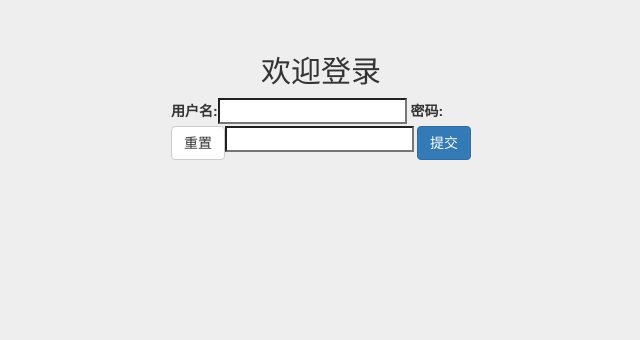
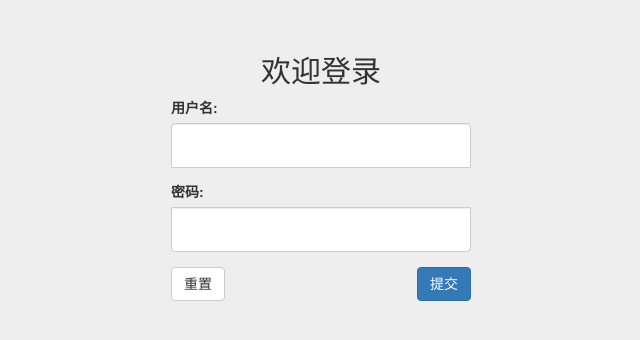
Before and after one commit to xiaxiaoxu/interface_autotest_platform, a Django app: page /login/ in a window 1280 px wide. Shown: the part 102-442 px from the top of the page, without its empty margins (319-959 px from the left). Run offline with Django 3.2, Linux system fonts and the light colour scheme; some libraries are stand-ins or nearby versions.

Commit message:
登录页面样式调整、导航栏切换样式调整

```diff
--- a/auto_test/forms.py
+++ b/auto_test/forms.py
@@ -1,5 +1,5 @@
 from django import forms
 
 class UserForm(forms.Form):
-    username = forms.CharField(label="用户名", max_length=128)
-    password = forms.CharField(label="密码", max_length=256, widget=forms.PasswordInput)
+    username = forms.CharField(label="用户名", max_length=128, widget=forms.TextInput(attrs={'class': 'form-control'}))
+    password = forms.CharField(label="密码", max_length=256, widget=forms.PasswordInput(attrs={'class': 'form-control'}))
--- a/auto_test/templates/auto_test/base.html
+++ b/auto_test/templates/auto_test/base.html
@@ -36,22 +36,12 @@
         </div>
 
        <div class="collapse navbar-collapse" id="my-nav">
-          <ul class="nav navbar-nav">
+          <ul id="mytab" class="nav navbar-nav">
             <li class="active"><a href="/project/">项目</a></li>
-          </ul>
-          <ul class="nav navbar-nav">
             <li class="active"><a href="/module/">模块</a></li>
-          </ul>
-           <ul class="nav navbar-nav">
             <li class="active"><a href="/testcase/">测试用例</a></li>
-          </ul>
-          <ul class="nav navbar-nav">
             <li class="active"><a href="/testrecord/">测试用例执行结果</a></li>
-          </ul>
-          <ul class="nav navbar-nav">
             <li class="active"><a href="/testsuit/">测试集合</a></li>
-          </ul>
-          <ul class="nav navbar-nav">
             <li class="active"><a href="/testsuitrecord/">测试集合执行结果</a></li>
           </ul>
           <ul class="nav navbar-nav navbar-right">
@@ -74,5 +64,10 @@
     <script src="{% static 'js/jquery-3.4.1.js' %}"></script>
     <!-- Include all compiled plugins (below), or include individual files as needed -->
     <script src="{% static 'bootstrap/js/bootstrap.min.js' %}"></script>
+  <script>
+     //$('#mytab a[href="#xw2"]').tab('show');
+     //#$('#mytab a:last').tab('show');
+     $('#mytab a:eq(1)').tab('show')
+ </script>
   </body>
 </html>
--- a/auto_test/templates/auto_test/login.html
+++ b/auto_test/templates/auto_test/login.html
@@ -1,10 +1,7 @@
 {% extends 'auto_test/base.html' %}
 {% load static %}
 {% block title %}登录{% endblock %}
-{% block css %}
-    <link rel="stylesheet" href="{% static 'css/login.css' %}">
-{% endblock %}
-
+{% block css %}<link href="{% static 'css/login.css' %}" rel="stylesheet"/>{% endblock %}
 
 {% block content %}
     <div class="container">
@@ -14,12 +11,21 @@
               {% if message %}
                   <div class="alert alert-warning">{{ message }}</div>
               {% endif %}
-
               {% csrf_token %}
               <h2 class="text-center">欢迎登录</h2>
-                {{ login_form }}
+
+                <div class="form-group">
+  					{{ login_form.username.label_tag }}
+  					{{ login_form.username}}
+				</div>
+				<div class="form-group">
+  					{{ login_form.password.label_tag }}
+  					{{ login_form.password }}
+				</div>
+
               <button type="reset" class="btn btn-default pull-left">重置</button>
               <button type="submit" class="btn btn-primary pull-right">提交</button>
+
           </form>
         </div>
     </div> <!-- /container -->
```
Also changed, not shown: interface_auto_test_platform/settings.py (+4 -3 lines), static/bootstrap/css/bootstrap-theme.css, static/bootstrap/css/bootstrap.css. Lines whose indentation alone changed are shown as unchanged.
